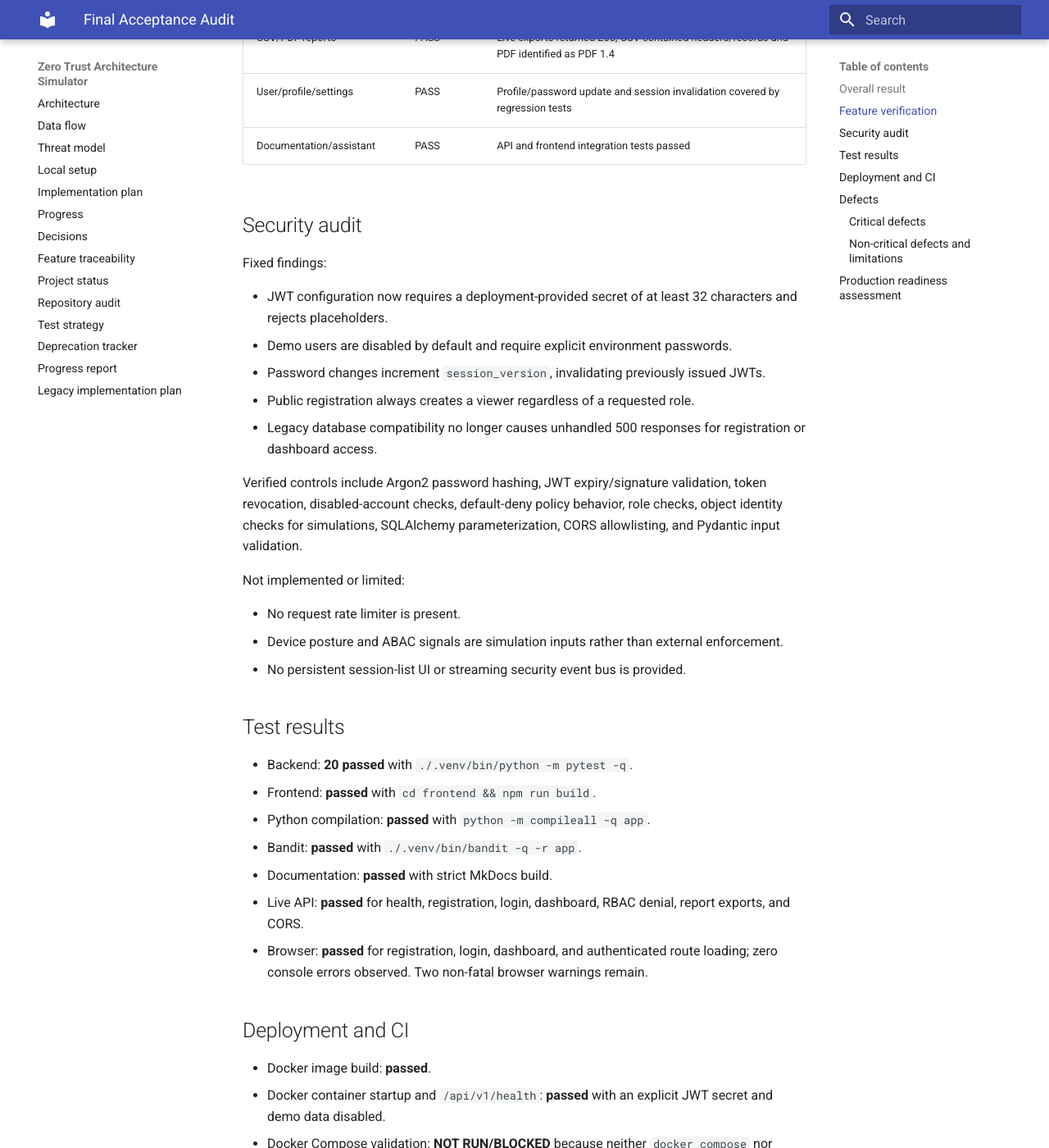
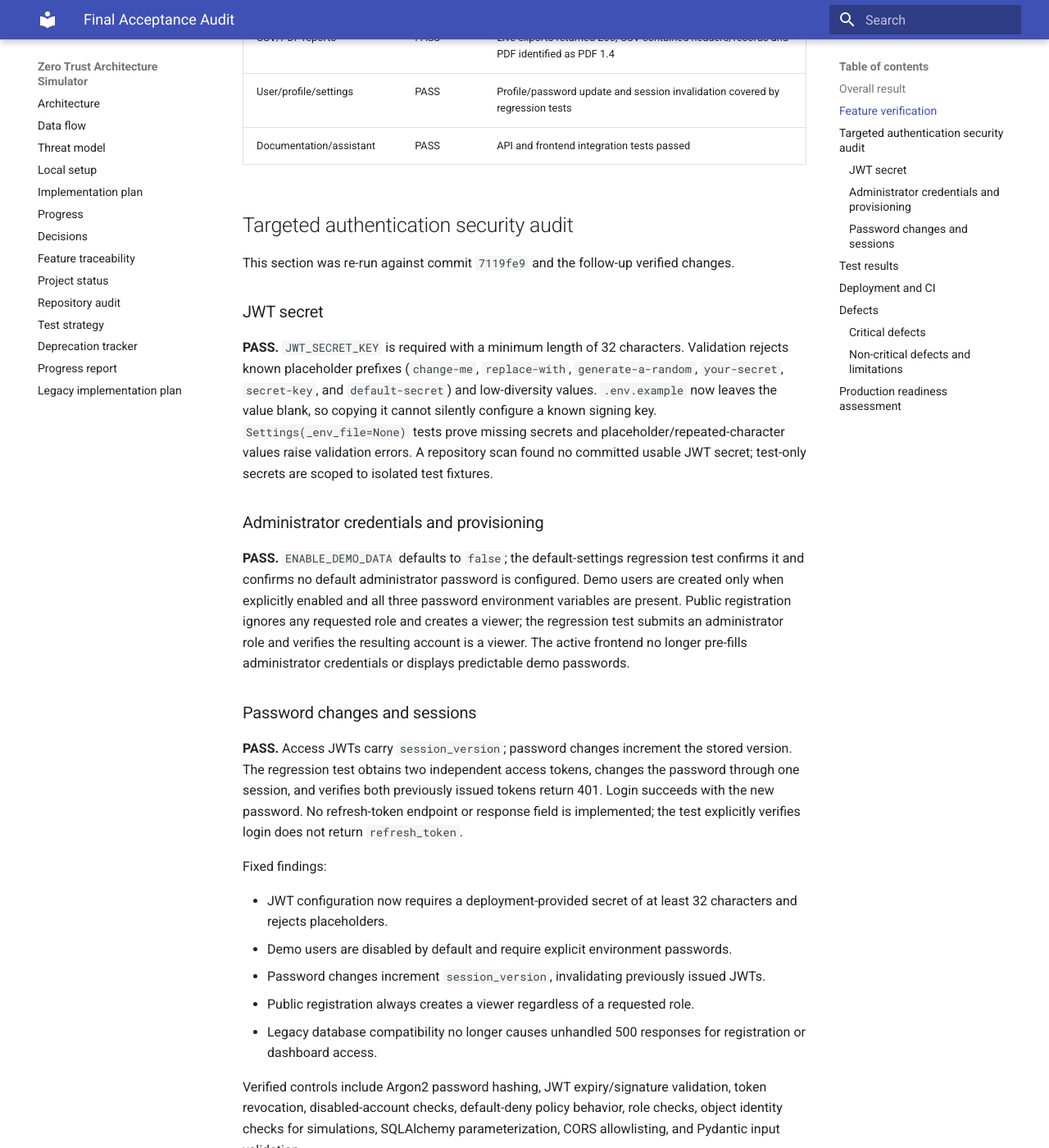
Before and after one commit to abhi208361-alt/Zero-Trust-Architecture-Simulator, an MkDocs documentation site: the page built from docs/FINAL_ACCEPTANCE_AUDIT.md, in a window 1280 px wide and 1400 px high, scrolled down 1113 px. Shown: the whole window at 82% size. Built offline with MkDocs 1.6.1 and Material for MkDocs 9.7.7, drawn with Linux system fonts in a browser that asks for light colours; some of the changed text lies outside the part shown.

Commit message:
Harden authentication defaults and session invalidation
Co-authored-by: Copilot <223556219+Copilot@users.noreply.github.com>

```diff
--- a/docs/FINAL_ACCEPTANCE_AUDIT.md
+++ b/docs/FINAL_ACCEPTANCE_AUDIT.md
@@ -22,7 +22,41 @@ Production readiness is not declared because hosted GitHub Actions and Docker Co
 | User/profile/settings | PASS | Profile/password update and session invalidation covered by regression tests |
 | Documentation/assistant | PASS | API and frontend integration tests passed |
 
-## Security audit
+## Targeted authentication security audit
+
+This section was re-run against commit `7119fe9` and the follow-up verified
+changes.
+
+### JWT secret
+
+**PASS.** `JWT_SECRET_KEY` is required with a minimum length of 32 characters.
+Validation rejects known placeholder prefixes (`change-me`, `replace-with`,
+`generate-a-random`, `your-secret`, `secret-key`, and `default-secret`) and
+low-diversity values. `.env.example` now leaves the value blank, so copying it
+cannot silently configure a known signing key. `Settings(_env_file=None)` tests
+prove missing secrets and placeholder/repeated-character values raise
+validation errors. A repository scan found no committed usable JWT secret;
+test-only secrets are scoped to isolated test fixtures.
+
+### Administrator credentials and provisioning
+
+**PASS.** `ENABLE_DEMO_DATA` defaults to `false`; the default-settings
+regression test confirms it and confirms no default administrator password is
+configured. Demo users are created only when explicitly enabled and all three
+password environment variables are present. Public registration ignores any
+requested role and creates a viewer; the regression test submits an
+administrator role and verifies the resulting account is a viewer. The active
+frontend no longer pre-fills administrator credentials or displays predictable
+demo passwords.
+
+### Password changes and sessions
+
+**PASS.** Access JWTs carry `session_version`; password changes increment the
+stored version. The regression test obtains two independent access tokens,
+changes the password through one session, and verifies both previously issued
+tokens return 401. Login succeeds with the new password. No refresh-token
+endpoint or response field is implemented; the test explicitly verifies login
+does not return `refresh_token`.
 
 Fixed findings:
 
@@ -42,13 +76,14 @@ Not implemented or limited:
 
 ## Test results
 
-- Backend: **20 passed** with `./.venv/bin/python -m pytest -q`.
-- Frontend: **passed** with `cd frontend && npm run build`.
+- Backend: **25 passed** with `./.venv/bin/python -m pytest -q`.
+- Frontend: **passed** with `cd frontend && npm run build` and `npx tsc --noEmit`.
 - Python compilation: **passed** with `python -m compileall -q app`.
 - Bandit: **passed** with `./.venv/bin/bandit -q -r app`.
 - Documentation: **passed** with strict MkDocs build.
 - Live API: **passed** for health, registration, login, dashboard, RBAC denial, report exports, and CORS.
 - Browser: **passed** for registration, login, dashboard, and authenticated route loading; zero console errors observed. Two non-fatal browser warnings remain.
+- Targeted authentication audit: **25 backend tests passed**, including missing/placeholder secret rejection, opt-in demo provisioning, registration role escalation prevention, multi-session invalidation, and no-refresh-token assertions.
 
 ## Deployment and CI
 
```
Also changed, not shown: README.md (+2 -1 lines), docs/PROJECT_STATUS.md (+1 -1 lines), docs/local_setup.md (+4 -4 lines), frontend/src/pages/LoginPage.tsx (+2 -9 lines), 4 other files.
